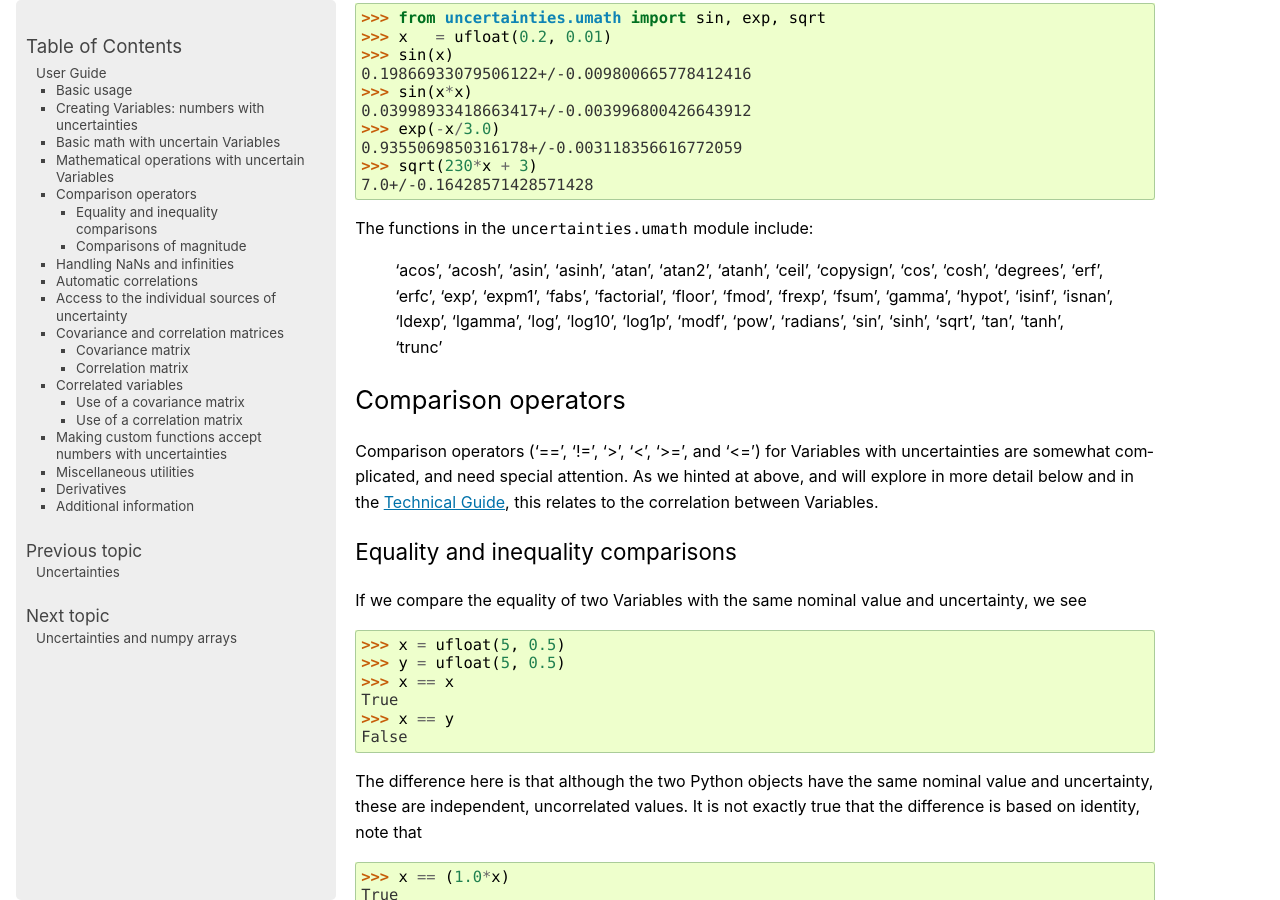
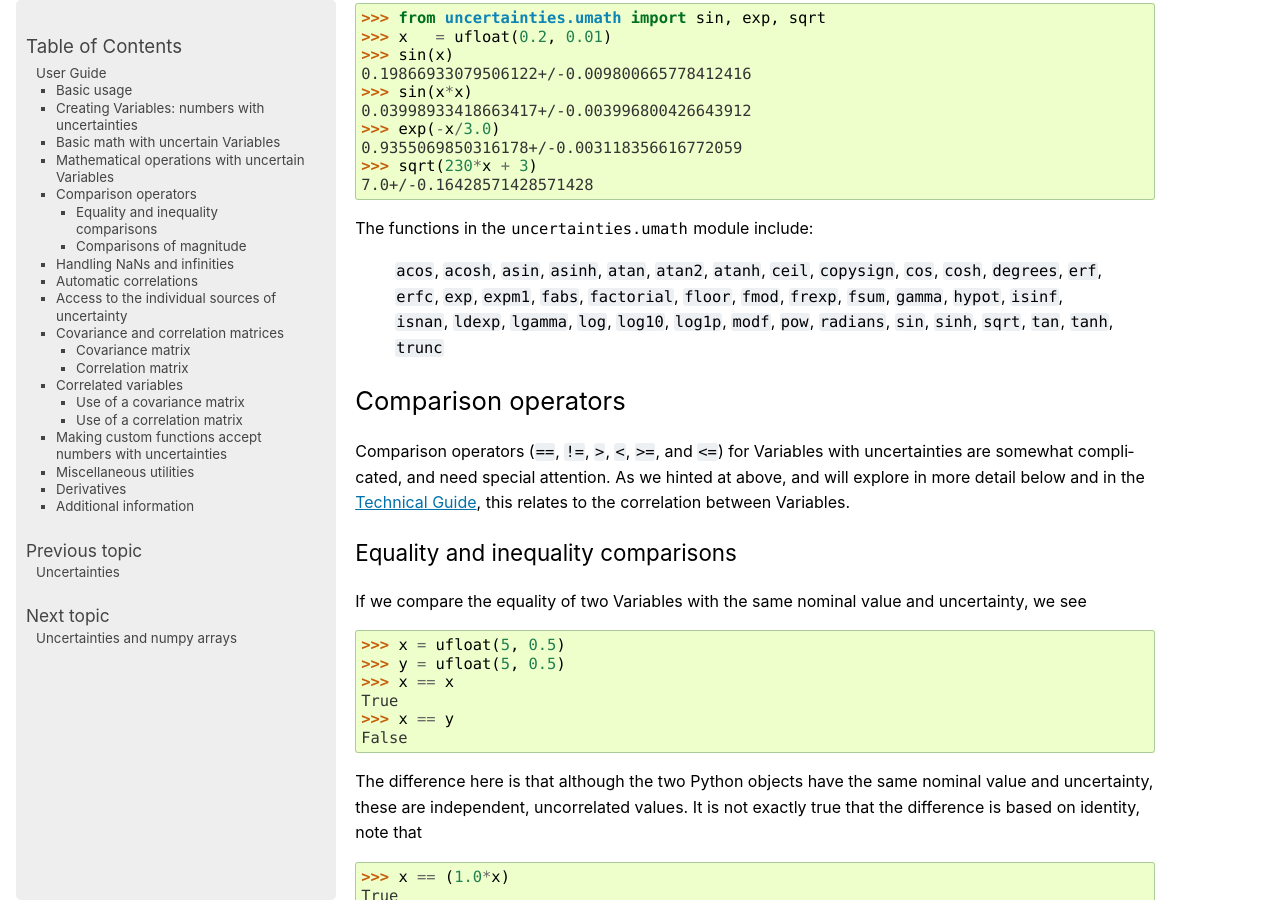
Before and after one commit to lmfit/uncertainties, a Sphinx documentation site: the page built from doc/user_guide.rst, in a window 1280 px wide and 900 px high, scrolled down 2532 px. Built offline with Sphinx 7.4.7, drawn with Linux system fonts in a browser that asks for light colours; pages that are not in the unit, such as notebooks, are missing from menus; some of the changed text lies outside the part shown.

Commit message:
use double backticks more uniformly

```diff
--- a/doc/user_guide.rst
+++ b/doc/user_guide.rst
@@ -72,8 +72,8 @@ Basic math with uncertain Variables
 =========================================
 
 Uncertainties variables created in :func:`ufloat` or :func:`ufloat_fromstr` can
-be used in basic mathematical calculations ('+', '-', '*', '/', '**') as with
-other Python numbers and variables.
+be used in basic mathematical calculations (``+``, ``-``, ``*``, ``/``, ``**``)
+as with other Python numbers and variables.
 
 >>> t = ufloat(0.2, 0.01)
 >>> double = 2.0*t
@@ -160,18 +160,18 @@ are found in the :mod:`uncertainties.umath` module:
 
 The functions in the :mod:`uncertainties.umath` module include:
 
-    'acos', 'acosh', 'asin', 'asinh', 'atan', 'atan2', 'atanh',
-    'ceil', 'copysign', 'cos', 'cosh', 'degrees', 'erf', 'erfc',
-    'exp', 'expm1', 'fabs', 'factorial', 'floor', 'fmod',
-    'frexp', 'fsum', 'gamma', 'hypot', 'isinf', 'isnan',
-    'ldexp', 'lgamma', 'log', 'log10', 'log1p', 'modf',
-    'pow', 'radians', 'sin', 'sinh', 'sqrt', 'tan', 'tanh', 'trunc'
+    ``acos``, ``acosh``, ``asin``, ``asinh``, ``atan``, ``atan2``, ``atanh``,
+    ``ceil``, ``copysign``, ``cos``, ``cosh``, ``degrees``, ``erf``, ``erfc``,
+    ``exp``, ``expm1``, ``fabs``, ``factorial``, ``floor``, ``fmod``,
+    ``frexp``, ``fsum``, ``gamma``, ``hypot``, ``isinf``, ``isnan``,
+    ``ldexp``, ``lgamma``, ``log``, ``log10``, ``log1p``, ``modf``,
+    ``pow``, ``radians``, ``sin``, ``sinh``, ``sqrt``, ``tan``, ``tanh``, ``trunc``
 
 
 Comparison operators
 ====================
 
-Comparison operators ('==', '!=', '>', '<', '>=', and '<=') for Variables with
+Comparison operators (``==``, ``!=``, ``>``, ``<``, ``>=``, and ``<=``) for Variables with
 uncertainties are somewhat complicated, and need special attention.  As we
 hinted at above, and will explore in more detail below and in the
 :ref:`Technical Guide <comparison_operators>`, this relates to the correlation
--- a/uncertainties/__init__.py
+++ b/uncertainties/__init__.py
@@ -177,7 +177,7 @@ an approximate standard deviation of 0 (because the cosine is not well
 approximated by a line around 0), which might not be precise enough
 for all applications.
 
-- Comparison operations (>, ==, etc.) on numbers with uncertainties
+- Comparison operations (``>``, ``==``, etc.) on numbers with uncertainties
 have a pragmatic semantics, in this package: numbers with
 uncertainties can be used wherever Python numbers are used, most of
 the time with a result identical to the one that would be obtained
@@ -185,7 +185,7 @@ with their nominal value only.  However, since the objects defined in
 this module represent probability distributions and not pure numbers,
 comparison operator are interpreted in a specific way.
 
-The result of a comparison operation ("==", ">", etc.) is defined so as
+The result of a comparison operation (``==``, ``>``, etc.) is defined so as
 to be essentially consistent with the requirement that uncertainties
 be small: the value of a comparison operation is True only if the
 operation yields True for all infinitesimal variations of its random
@@ -204,7 +204,7 @@ is not such that x == y, since x and y are independent random
 variables that almost never give the same value.  However, x == x
 still holds.
 
-The boolean value (bool(x), "if x...") of a number with uncertainty x
+The boolean value (bool(x), ``if x...``) of a number with uncertainty x
 is the result of x != 0.
 
 - The uncertainties package is for Python 2.3 and above.
```
